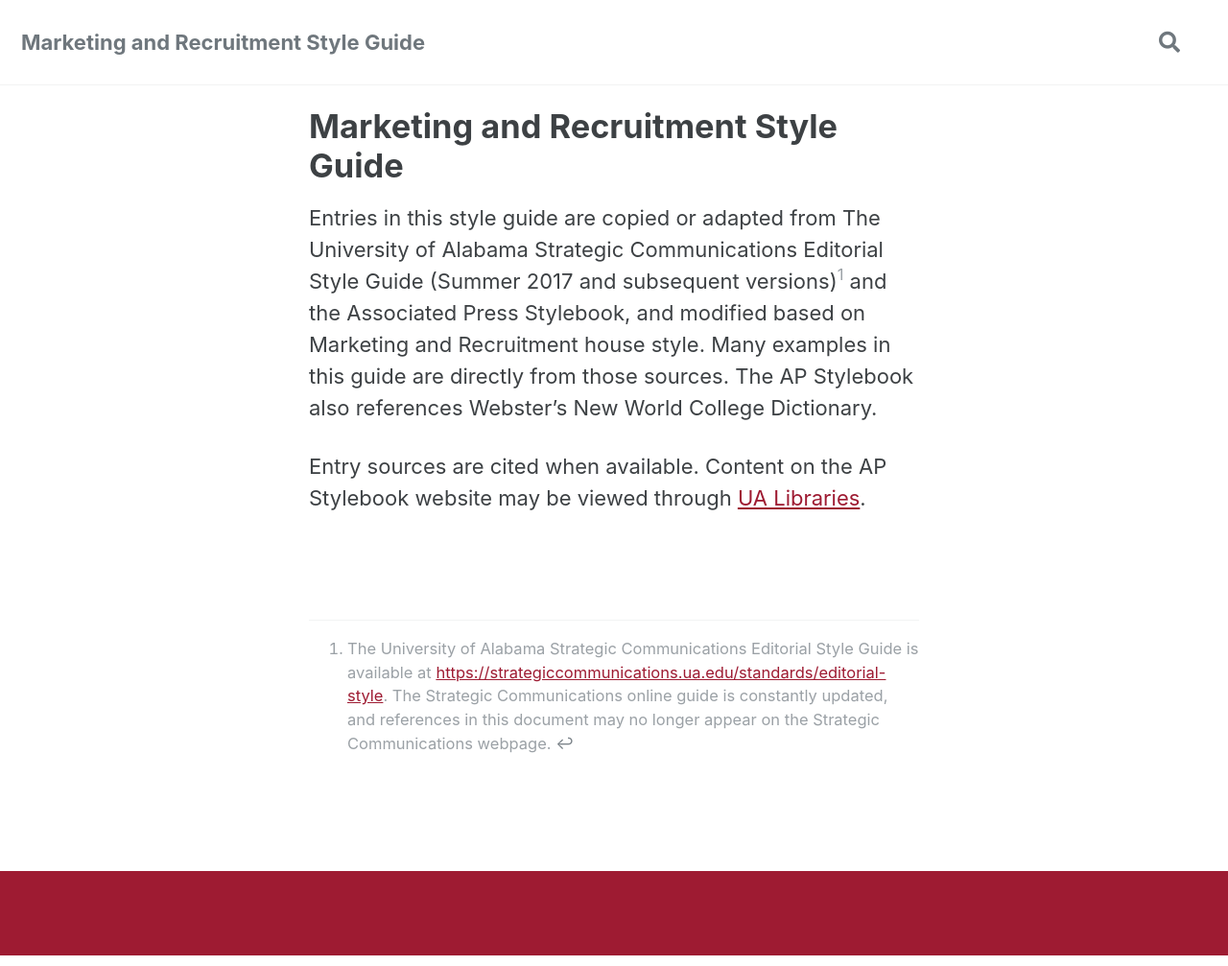
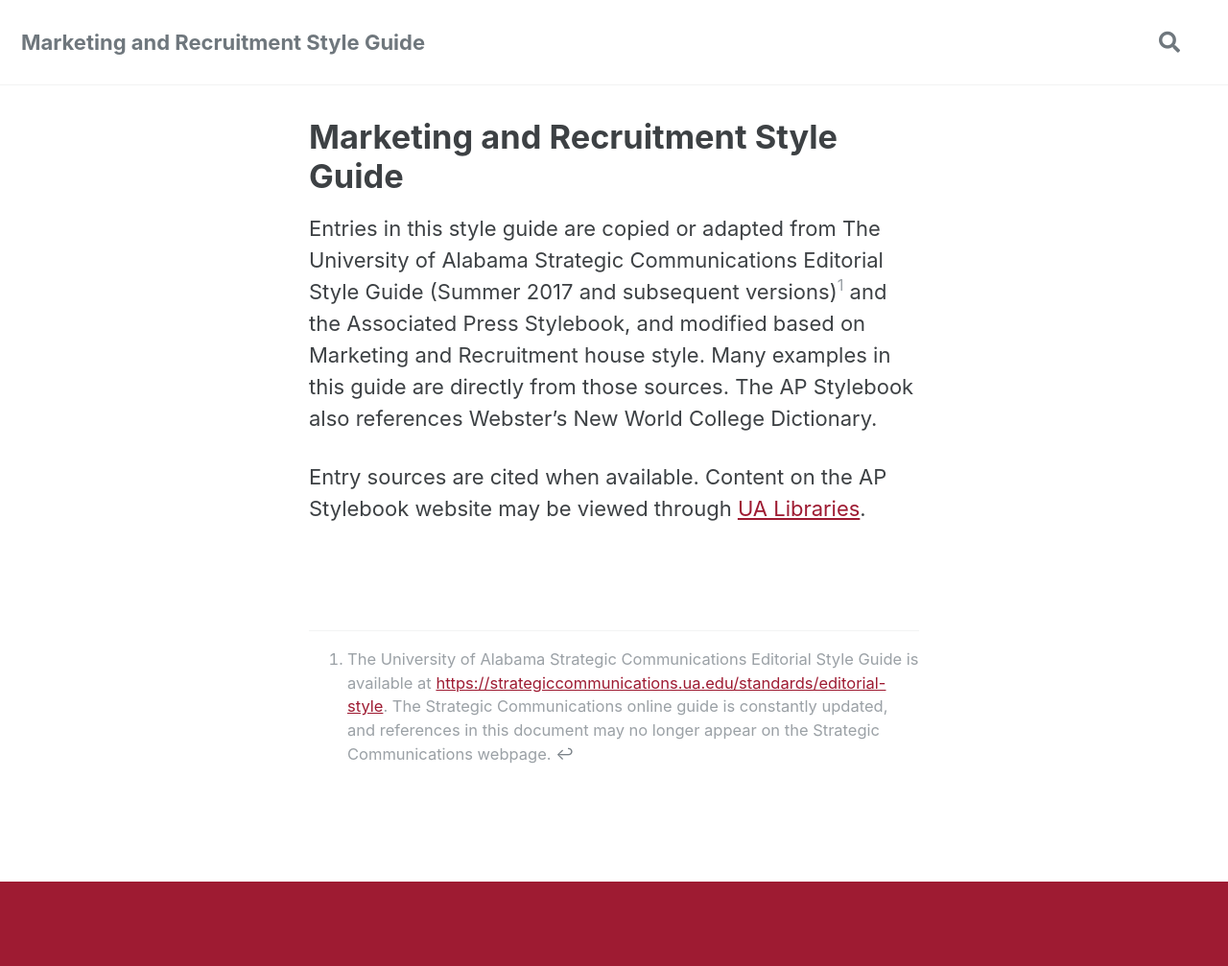
Before and after one commit to UA-Online/style-guide, a Jekyll site: the page built from index.md, in a window 1280 px wide. Shown: the whole page at 96% size. Built offline with Jekyll 4.4.1, drawn with Linux system fonts in a browser that asks for light colours; cached includes are drawn as plain includes; a script that is not in the unit is left out; comment, search, counter and statistics services are not loaded; our own code applies the rules of GitHub Pages for plain Markdown files.

Commit message:
fix: masthead spacing

```diff
--- a/_sass/minimal-mistakes/_masthead.scss
+++ b/_sass/minimal-mistakes/_masthead.scss
@@ -10,6 +10,9 @@
   -webkit-animation-delay: 0.15s;
   animation-delay: 0.15s;
   z-index: 20;
+
+/* fix-masthead-spacing addition */
+  margin-bottom: 0.5rem;
 
   &__inner-wrap {
     @include clearfix;
```
